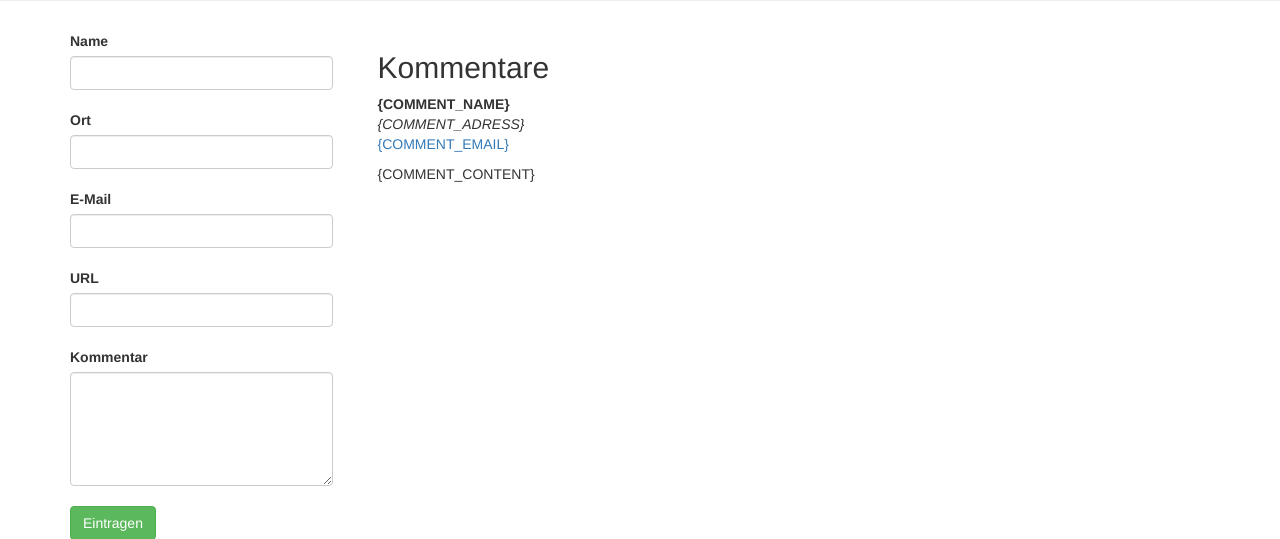
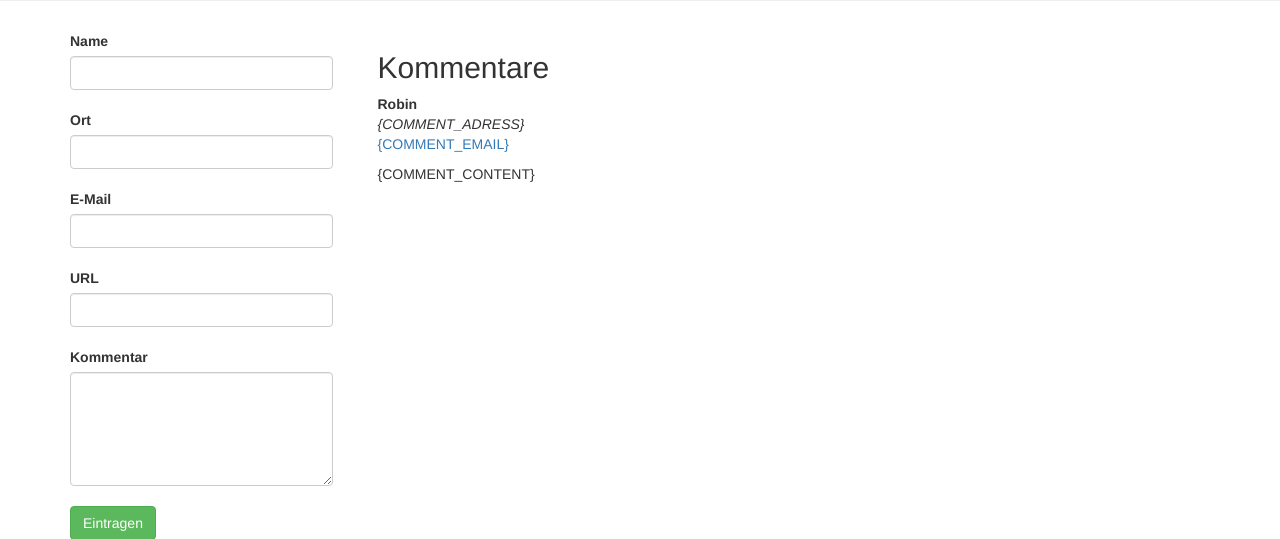
Before and after one commit to nahakiole/Guestbook, a PHP site: page / in a window 1280 px wide. Shown: the part 350-889 px from the top of the page. Run offline with PHP 8.4, Linux system fonts and the light colour scheme; some libraries are stand-ins or nearby versions.

Commit message:
Update HTMLTemplateBlock

```diff
--- a/Controller/Comment.php
+++ b/Controller/Comment.php
@@ -22,6 +22,7 @@ class Comment extends Controller {
     {
         $this->template = new HTMLView('View/Templates/index.html');
         $this->template->addTemplate('COMMENTS', new HTMLTemplateBlock('View/Templates/comment.html') );
+        $this->template->getTemplate('COMMENTS')->setBlockVariable('COMMENT_NAME', 'Robin');
         $this->template->getTemplate('COMMENTS')->preRender();
         $this->template->getTemplate('COMMENTS')->nextBlock();
         return $this->template;
--- a/View/HTMLTemplateBlock.php
+++ b/View/HTMLTemplateBlock.php
@@ -18,7 +18,7 @@ class HTMLTemplateBlock extends HTMLTemplate
 
     public function setBlockVariable($name, $value)
     {
-        $this->blockVariables[$name] = $values;
+        $this->blockVariables[$name] = $value;
     }
 
     public function nextBlock()
```
